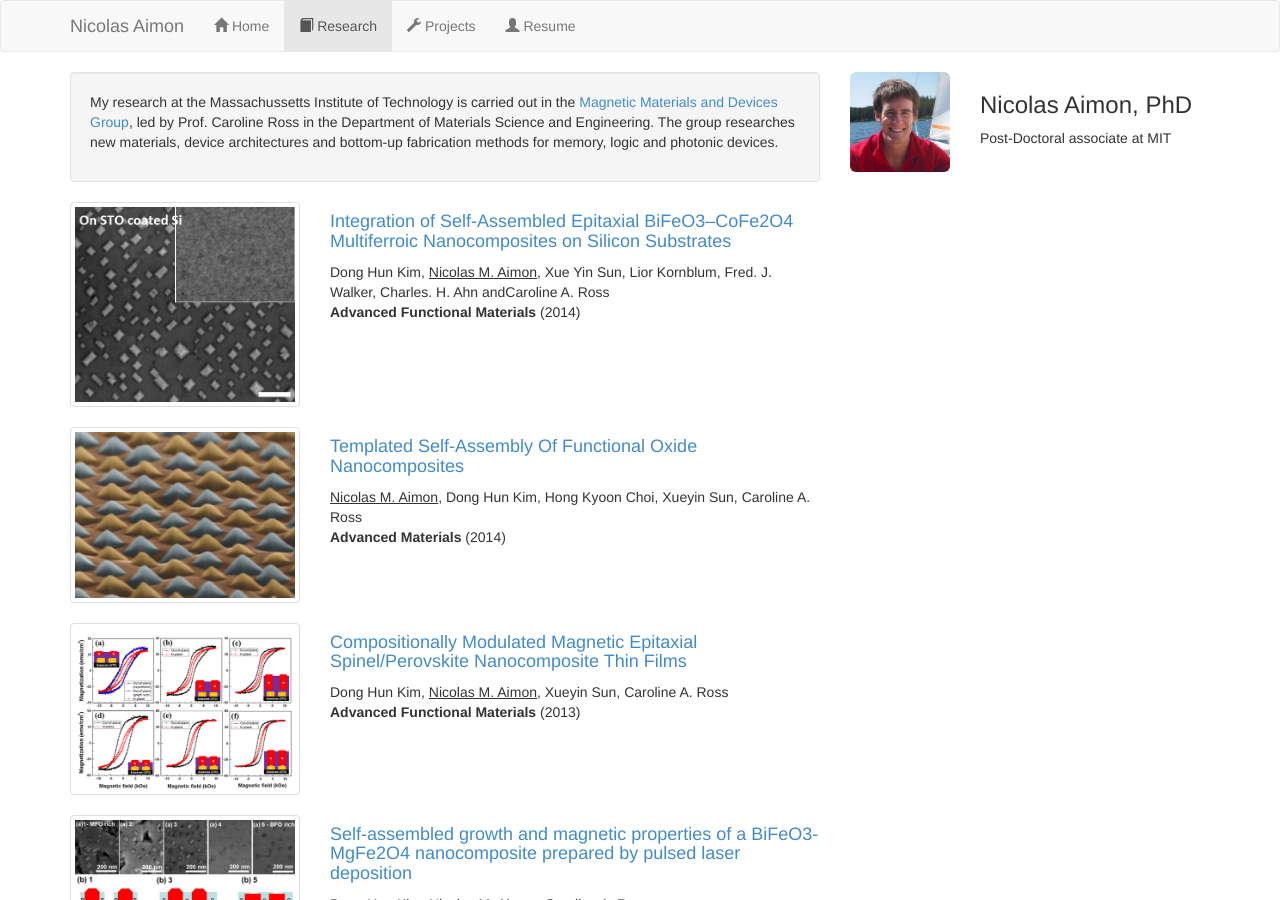
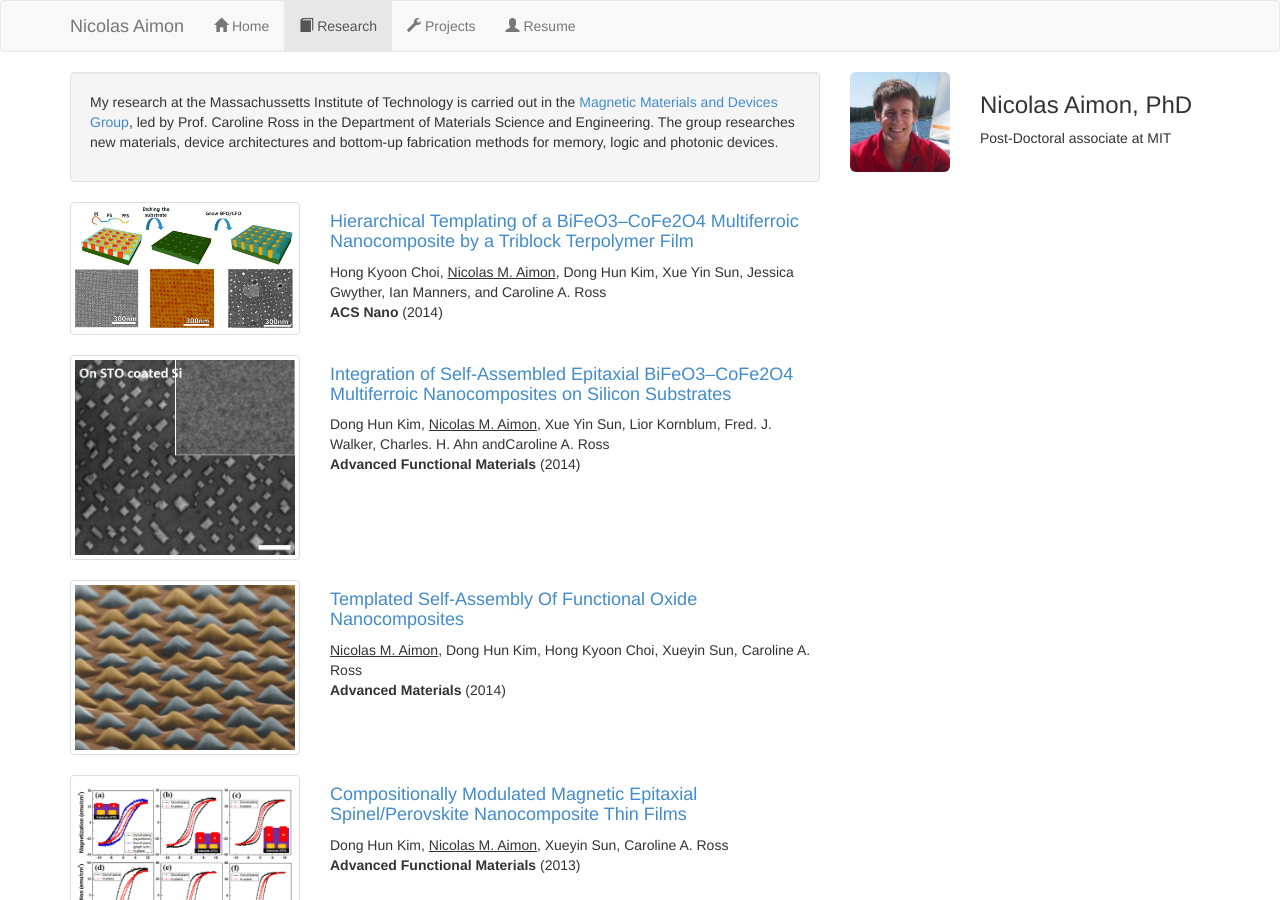
Before and after one commit to naimo/nicolas.github.com, a Jekyll site: the page built from research.html, in a window 1280 px wide and 900 px high. Built offline with Jekyll 4.4.1, drawn with Linux system fonts in a browser that asks for light colours; Markdown is read by kramdown in place of the engine named in the settings.

Commit message:
Hierarchical paper

```diff
--- a/research.html
+++ b/research.html
@@ -5,8 +5,17 @@ menu: research
 ---
 <div class="well">
 <p>My research at the Massachussetts Institute of Technology is carried out in the <a href="http://caross.mit.edu/" target="_blank">Magnetic Materials and Devices Group</a>, led by Prof. Caroline Ross in the Department of Materials Science and Engineering. The group researches new materials, device architectures and bottom-up fabrication methods for memory, logic and photonic devices.</p>
+</div>
 
-<p></p>
+<div class="row">
+<div class="col-xs-6 col-md-4">
+<div class="thumbnail"><img src="{{ site.url }}/assets/img/research/hierarchical.jpg" class="img-responsive">
+</div></div>
+<div class="col-xs-12 col-md-8">
+<a href="http://pubs.acs.org/doi/abs/10.1021/nn503100s" target="_blank"><h4>Hierarchical Templating of a BiFeO3–CoFe2O4 Multiferroic Nanocomposite by a Triblock Terpolymer Film</h4></a>
+Hong Kyoon Choi, <u>Nicolas M. Aimon</u>, Dong Hun Kim, Xue Yin Sun, Jessica Gwyther, Ian Manners, and Caroline A. Ross<br>
+<strong>ACS Nano</strong> (2014)
+</div>
 </div>
 
 <div class="row">
```
Also changed, not shown: assets/img/research/hierarchical.jpg (added).
